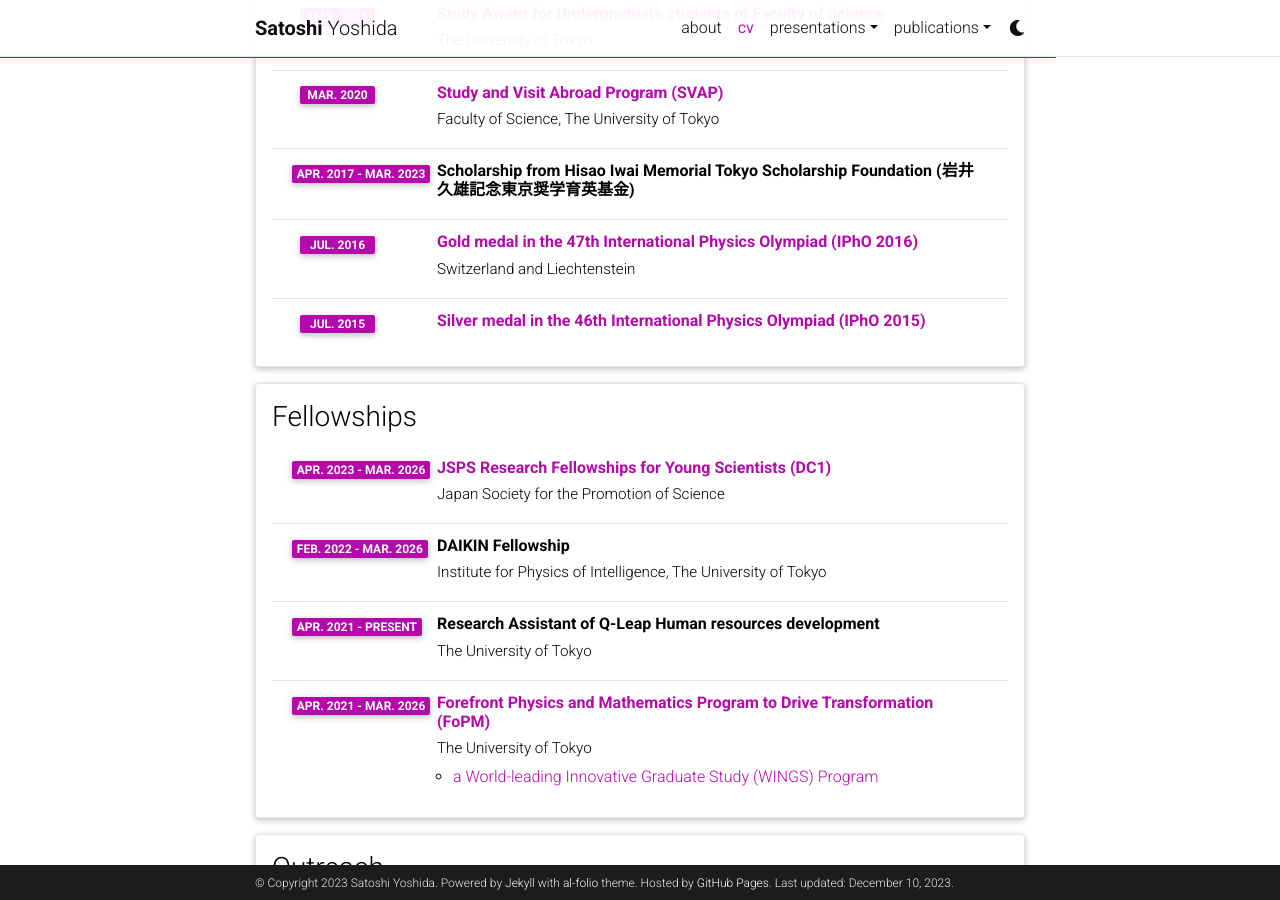
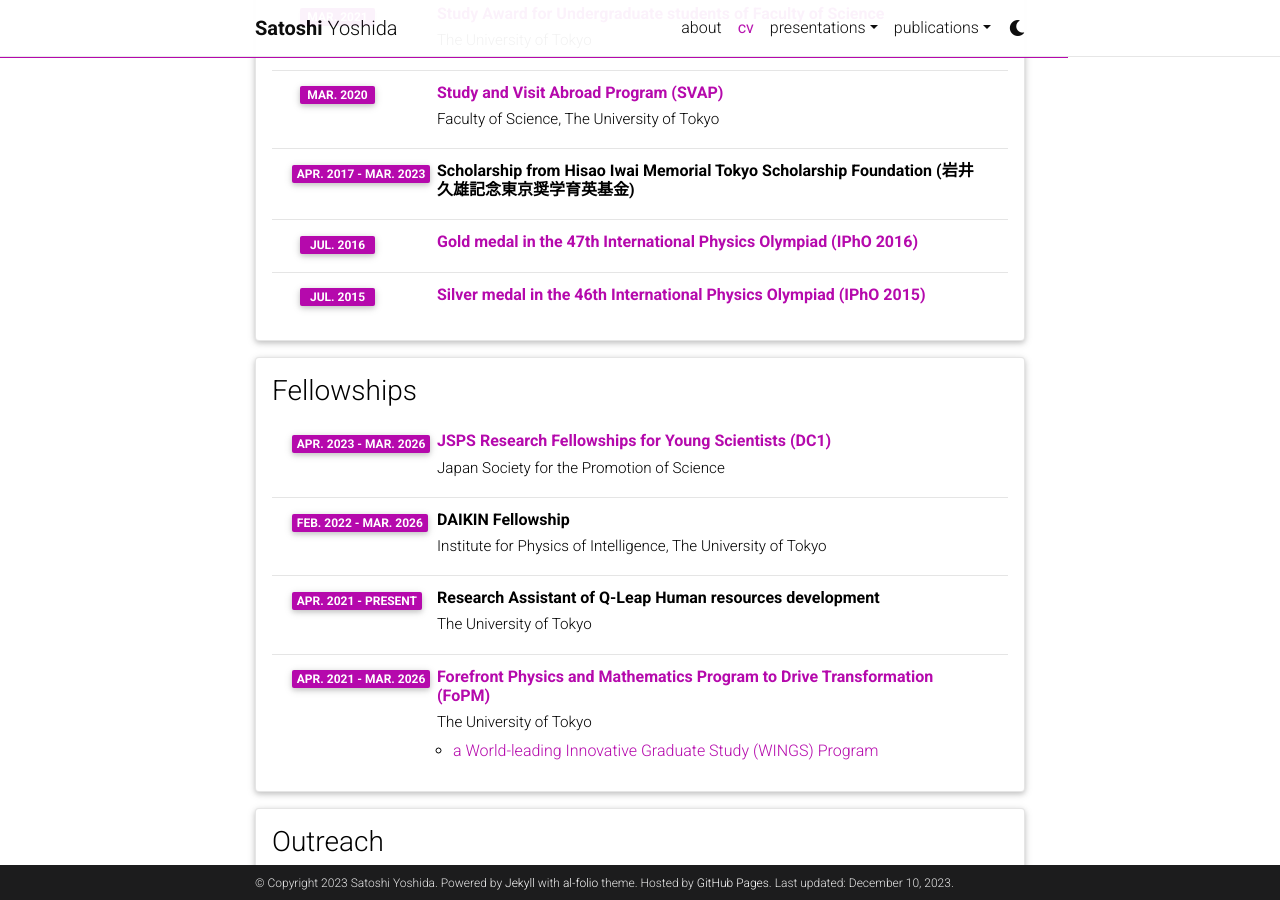
Before and after one commit to sy3104/sy3104.github.io, a Jekyll site: the page built from _pages/cv.md, in a window 1280 px wide and 900 px high, scrolled down 1869 px. Built offline with Jekyll 4.4.1, drawn with Linux system fonts in a browser that asks for light colours; comment, search, counter and statistics services are not loaded; a style sheet for code colours, icons or effects is not loaded.

Commit message:
Update cv.yml

```diff
--- a/_data/cv.yml
+++ b/_data/cv.yml
@@ -77,7 +77,6 @@
     - title: Scholarship from Hisao Iwai Memorial Tokyo Scholarship Foundation (岩井久雄記念東京奨学育英基金)
       year: Apr. 2017 - Mar. 2023
     - title: <a href="http://www.jpho.jp/2016/IPhO2016Swiss/2016IPhOresult-press-release.pdf">Gold medal in the 47th International Physics Olympiad (IPhO 2016)</a>
-      institution: Switzerland and Liechtenstein
       year: Jul. 2016
     - title: <a href="http://www.jpho.jp/2015/IPhO2015-India/IPhO2015-Result-PressRelease.pdf">Silver medal in the 46th International Physics Olympiad (IPhO 2015)</a>
       year: Jul. 2015
```
